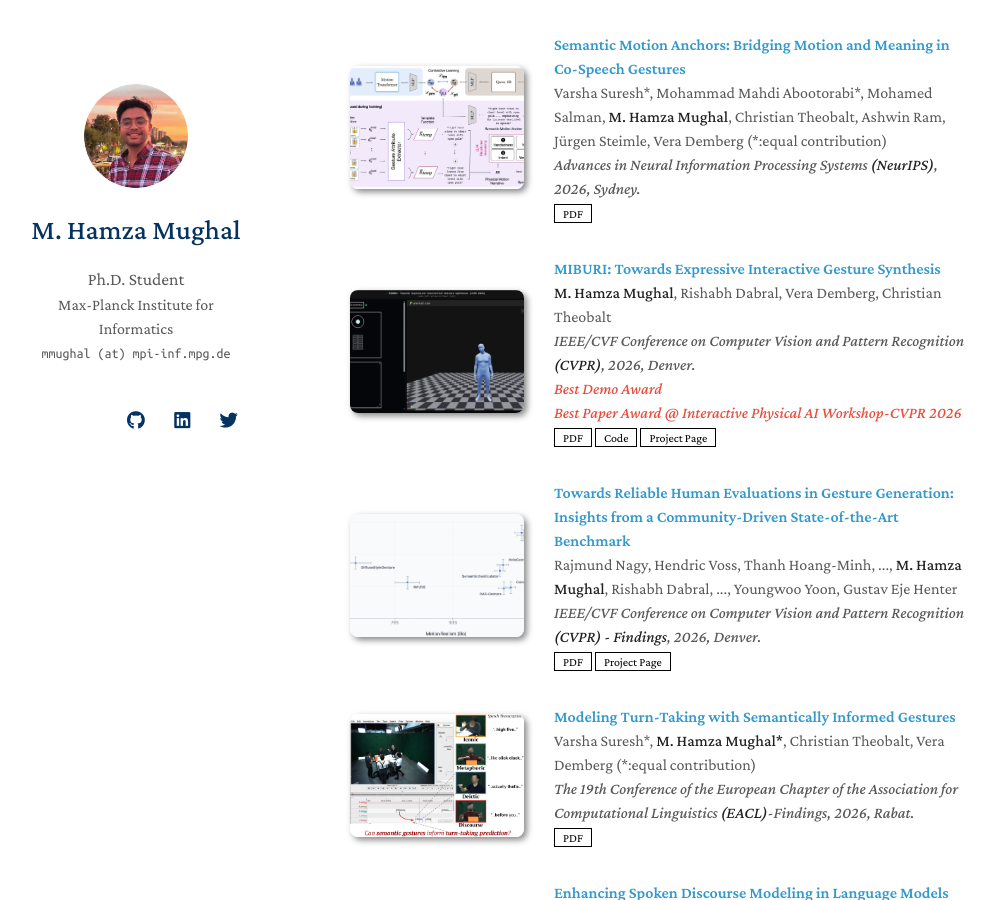
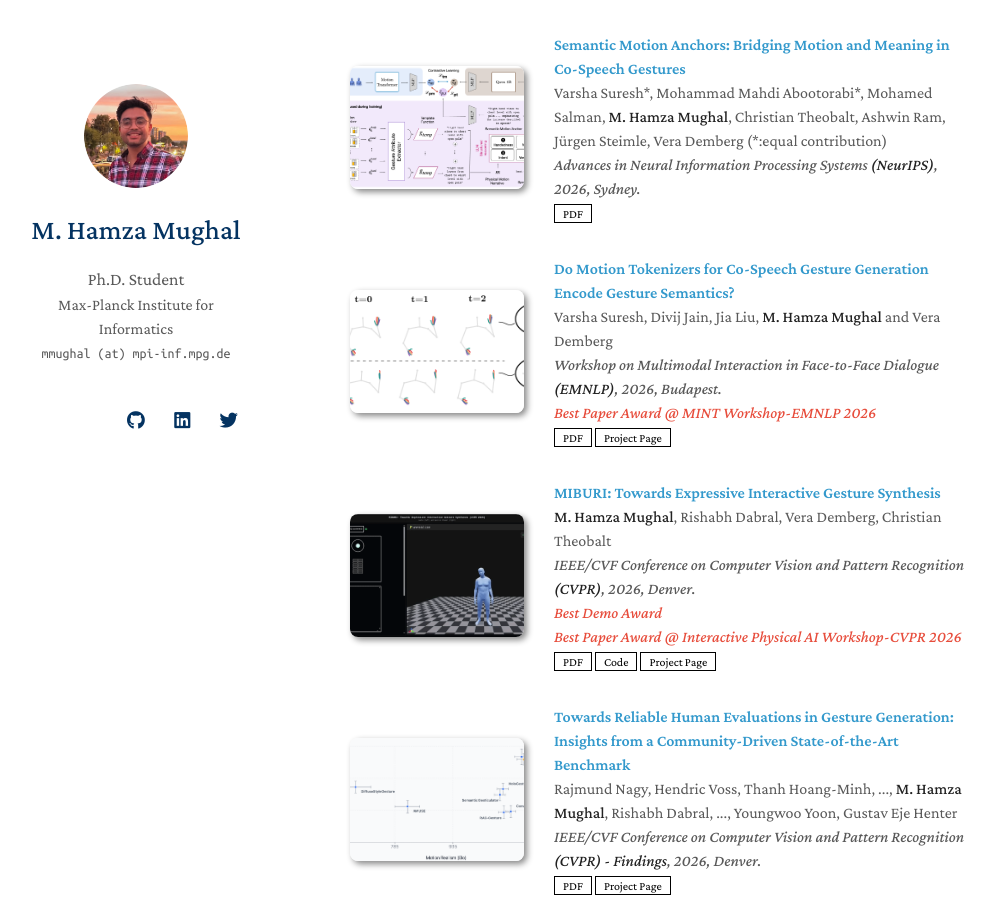
Before and after one commit to m-hamza-mughal/m-hamza-mughal.github.io, a Jekyll site: the page built from index.md, in a window 1280 px wide and 900 px high, scrolled down 753 px. Shown: the whole window, without its empty margins (140-1135 px from the left). Built offline with Jekyll 4.4.1, drawn with Linux system fonts in a browser that asks for light colours; nearby versions of some CDN libraries; a style sheet for code colours, icons or effects is not loaded; our own code applies the rules of GitHub Pages for plain Markdown files.

Commit message:
add emnlp workshop paper

```diff
--- a/_data/publications.yml
+++ b/_data/publications.yml
@@ -22,6 +22,18 @@ main:
     # bibtex: https://bib.yliu.me/MICCAI23.txt
     image: ./assets/papers/semantic-motion-anchors.png
     # notes: Oral (Top 8% of selected papers)
+
+  - title: "Do Motion Tokenizers for Co-Speech Gesture Generation Encode Gesture Semantics?"
+    authors: Varsha Suresh, Divij Jain, Jia Liu, <strong>M. Hamza Mughal</strong> and Vera Demberg
+    # conference_short: CVPR
+    conference: Workshop on Multimodal Interaction in Face-to-Face Dialogue <strong>(EMNLP)</strong>, 2026, Budapest.
+    pdf: https://aclanthology.org/2026.mint-1.11.pdf
+    page: https://probing-motion-tokenizer.github.io/
+    # code: https://github.com/m-hamza-mughal/RAG-Gesture
+    # dataset: https://edmond.mpg.de/dataset.xhtml?persistentId=doi:10.17617/3.IPFYCC
+    # bibtex:
+    image: ./assets/papers/emnlp-workshop.png
+    notes: Best Paper Award @ MINT Workshop-EMNLP 2026
 
   - title: "MIBURI: Towards Expressive Interactive Gesture Synthesis"
     authors: <strong>M. Hamza Mughal</strong>, Rishabh Dabral, Vera Demberg, Christian Theobalt
```
Also changed, not shown: assets/papers/emnlp-workshop.png (added).
